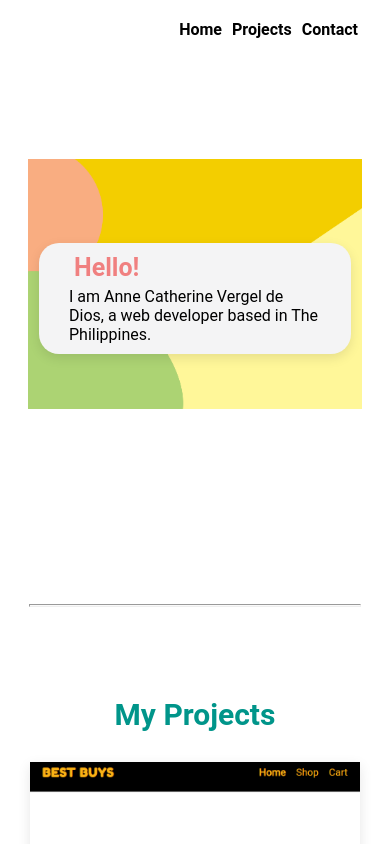
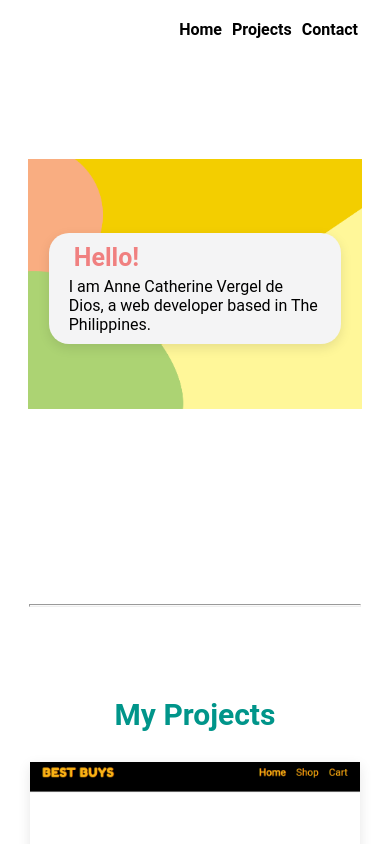
Before and after one commit to LetsGo12300/portfolio, a React (Create React App) app: page / in a window 390 px wide. Shown: the top 844 px of the page. Built offline with nearby package versions, Linux system fonts and the light colour scheme.

Commit message:
Fixed styling issues on desktop

```diff
--- a/src/index.css
+++ b/src/index.css
@@ -61,7 +61,7 @@ li a:hover{
 }
 
 div.home-img-container{
-    max-height: 500px;
+    max-height: 450px;
     text-align: center;
 }
 
@@ -99,7 +99,7 @@ div.home-intro{
 .project-container{
     display: grid;
     gap: 30px;
-    grid-template-columns: repeat(auto-fill, minmax(550px, 1fr));
+    grid-template-columns: repeat(auto-fill, minmax(450px, 1fr));
     grid-template-rows: 1fr;
     grid-auto-rows: 1fr;
     place-items: center;
@@ -202,6 +202,7 @@ picture{
 .contact-details>p{
     margin: 20px;
     font-size: 1.2rem;
+    text-align: justify;
 }
 
 .contact-title{
@@ -285,9 +286,9 @@ picture{
     }
 
     div.home-text{
-        padding: 10px 30px;
-        transform: translateY(-170px);
-        width: 80%;
+        padding: 10px 20px;
+        transform: translateY(-180px);
+        width: 75%;
     }
 
     div.home-greeting{
```
